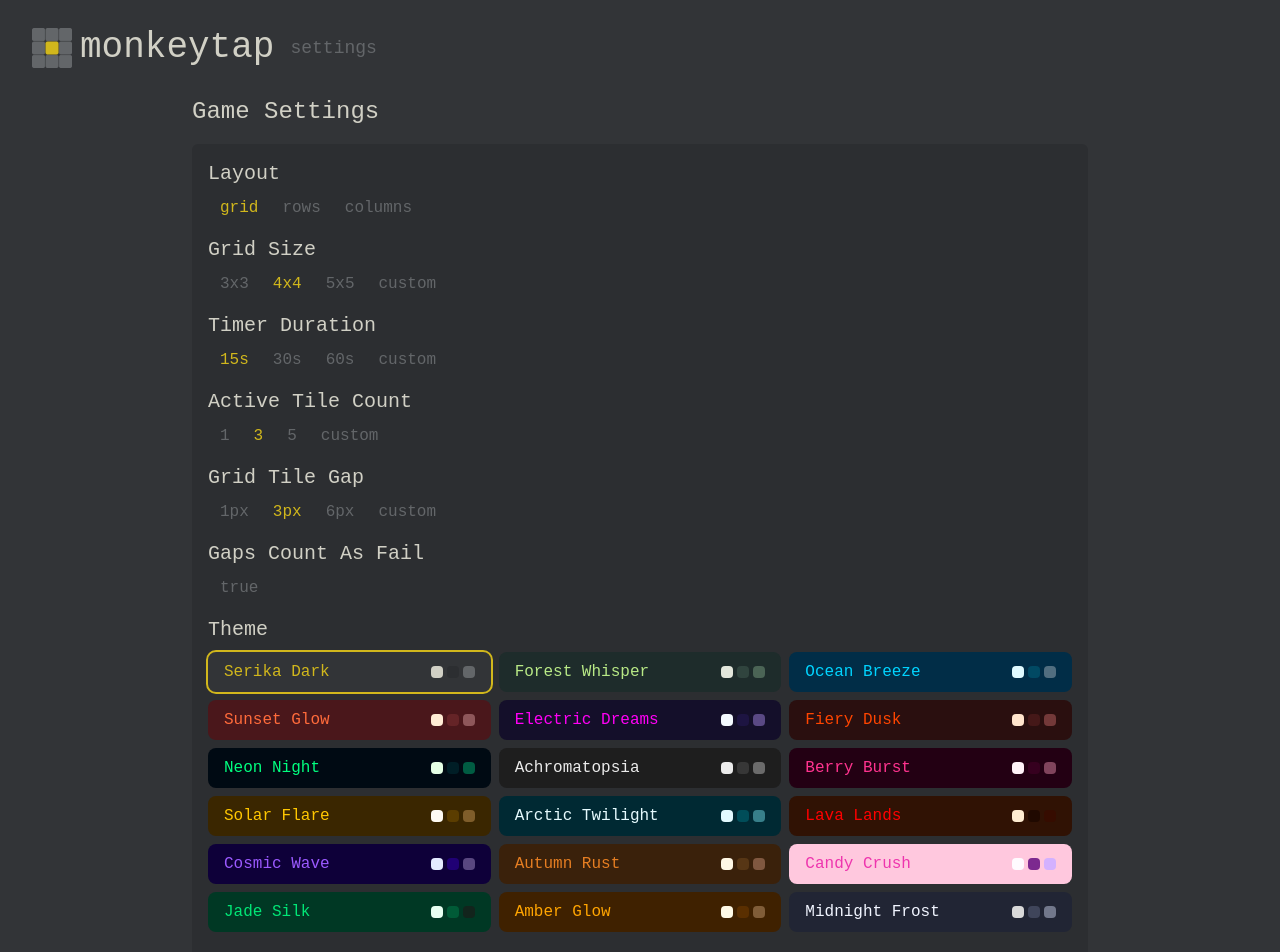
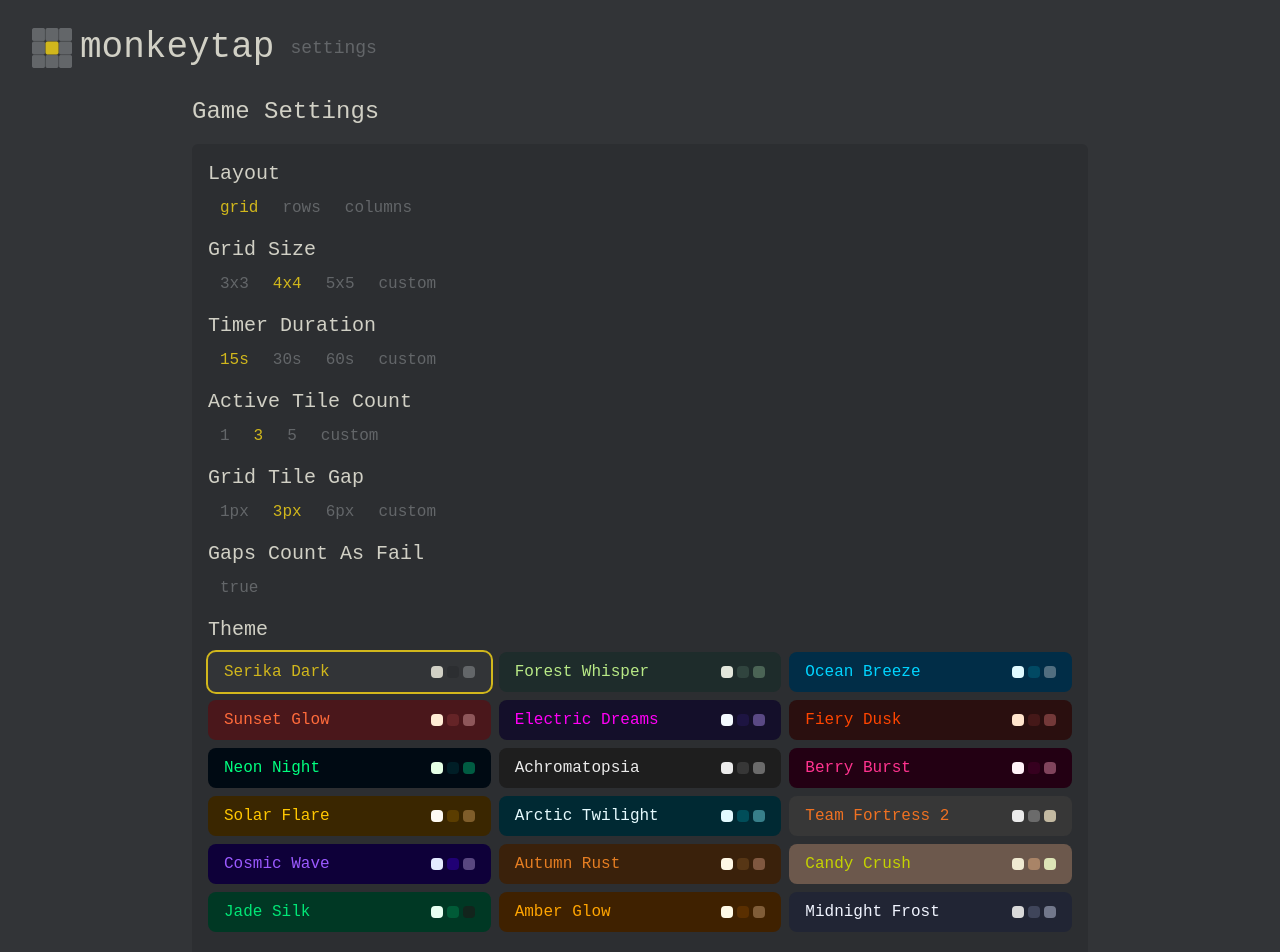
Before and after one commit to Deivismdev/monkeytap, a React (Vite) app in the folder frontend/: page /#/settings in a window 1280 px wide. Shown: the top 952 px of the page. Built offline with nearby package versions, Linux system fonts and the light colour scheme.

Commit message:
update themes

```diff
--- a/frontend/src/Themes/themes.tsx
+++ b/frontend/src/Themes/themes.tsx
@@ -132,14 +132,14 @@ export const THEMES: Theme[] = [
     },
   },
   {
-    id: "lava_lands",
-    name: "Lava Lands",
+    id: "team_fortress_2",
+    name: "Team Fortress 2",
     colors: {
-      text: "#ffecd2",
-      background: "#301204",
-      elementBg: "#200900",
-      active: "#ff0000",
-      inactive: "#360c00",
+      text: "#EBEBEB",
+      background: "#373737",
+      elementBg: "#6B6B6B",
+      active: "#EF7122",
+      inactive: "#C3B9A1",
     },
   },
   {
@@ -168,11 +168,11 @@ export const THEMES: Theme[] = [
     id: "candy_crush",
     name: "Candy Crush",
     colors: {
-      text: "#fffbff",
-      background: "#ffc8de",
-      elementBg: "#7c298f",
-      active: "#ee35ae",
-      inactive: "#d3b1ff",
+      text: "#f0ead2",
+      background: "#6c584c",
+      elementBg: "#a98467",
+      active: "#c4d200",
+      inactive: "#dde5b6",
     },
   },
   {
--- a/frontend/src/index.css
+++ b/frontend/src/index.css
@@ -87,16 +87,16 @@
     --color-text: #e3faff;
     --color-background: #002933;
     --color-elementBg: #004d59;
-    --color-active: hsl(185, 100%, 89%);
+    --color-active: #e6fbff;
     --color-inactive: #377f8a;
   }
 
-  html[data-theme="lava_lands"] {
+  html[data-theme="team_fortress_2"] {
     --color-text: #ffecd2;
-    --color-background: #301204;
-    --color-elementBg: #200900;
-    --color-active: #ff0000;
-    --color-inactive: #360c00;
+    --color-background: #373737;
+    --color-elementBg: #6b6b6b;
+    --color-active: #ef7122;
+    --color-inactive: #c3b9a1;
   }
 
   html[data-theme="cosmic_wave"] {
@@ -116,11 +116,11 @@
   }
 
   html[data-theme="candy_crush"] {
-    --color-text: #fffbff;
-    --color-background: #ffc8de;
-    --color-elementBg: #7c298f;
-    --color-active: #ee35ae;
-    --color-inactive: #d3b1ff;
+    --color-text: #f0ead2;
+    --color-background: #6c584c;
+    --color-elementBg: #a98467;
+    --color-active: #c4d200;
+    --color-inactive: #dde5b6;
   }
 
   html[data-theme="jade_silk"] {
```
